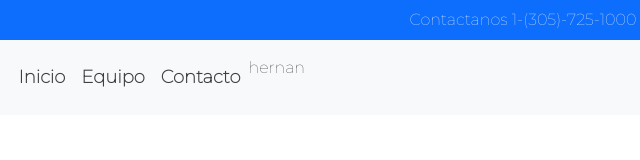
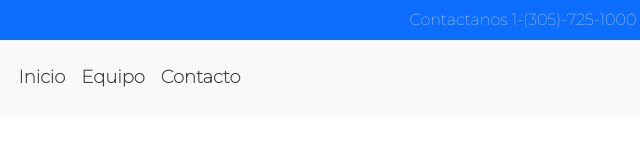
Before and after one commit to impacevanend/proyectoBootstrapCinco, a plain HTML site: page index.html in a window 1280 px wide. Shown: the full height of the page, 117-757 px from the left. Drawn offline with nearby package versions, Linux system fonts and the light colour scheme.

Commit message:
nuevo cambio

```diff
--- a/index.html
+++ b/index.html
@@ -46,9 +46,6 @@ ENCABEZADO
                 <a class="nav-link" href="#">Contacto</a>
               </li>
 
-              <li class="">hernan</li>
-
-
             </ul>
             <form class="d-flex">
               <input class="form-control me-2" type="email" placeholder=" ExpertD." aria-label="email">
```
